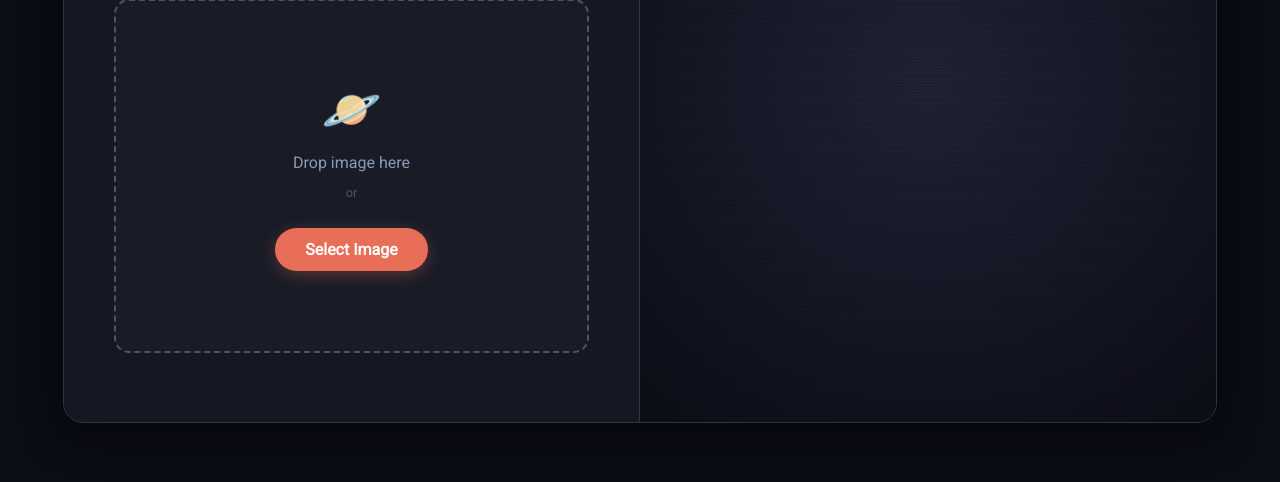
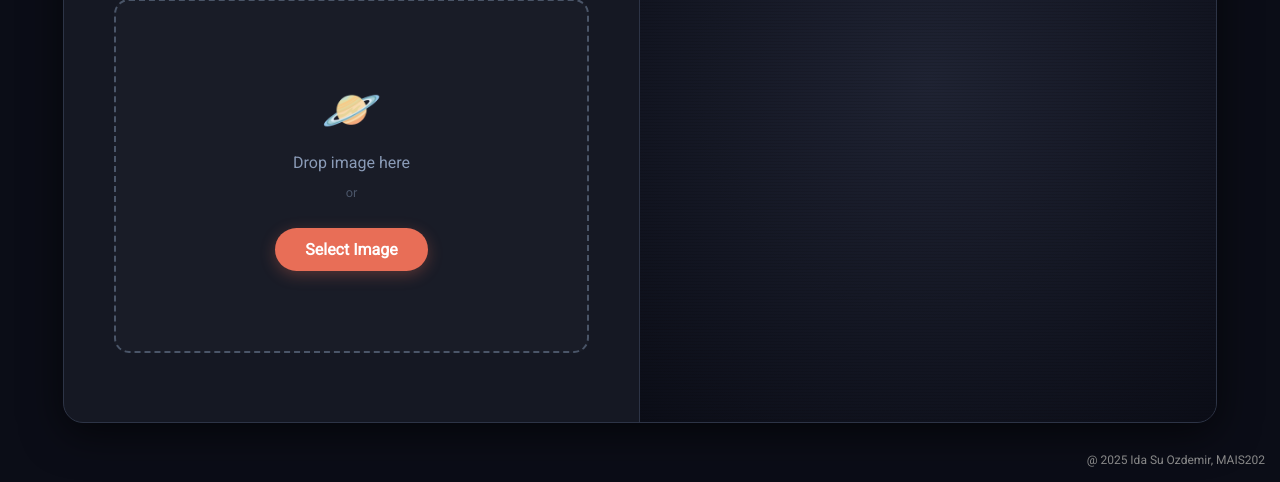
Before and after one commit to hira-hara/Planetary-Surface-Anomaly-Detector, a Flask app: page / in a window 1280 px wide. Shown: the part 318-800 px from the top of the page. Run offline with Flask 3, Linux system fonts and the light colour scheme; some libraries are stand-ins or nearby versions.

Commit message:
added name

```diff
--- a/templates/index.html
+++ b/templates/index.html
@@ -154,6 +154,16 @@
             transition: 0.3s;
         }
 
+        .corner-writing {
+            position: fixed;
+            bottom: 10px;
+            right: 10px;
+            font-size: 12px;
+            color: #888;
+            z-index: 1000;
+            padding: 5px;
+        }
+
         .analyze-again-btn:hover { border-color: var(--primary); color: var(--primary); }
 
         /* --- RIGHT SIDE --- */
@@ -190,6 +200,9 @@
     </style>
 </head>
 <body>
+    <small class="corner-writing">
+        @ 2025 Ida Su Ozdemir, MAIS202
+    </small>
 
     <div class="main-container">
         <!-- LEFT: Controls -->
```
